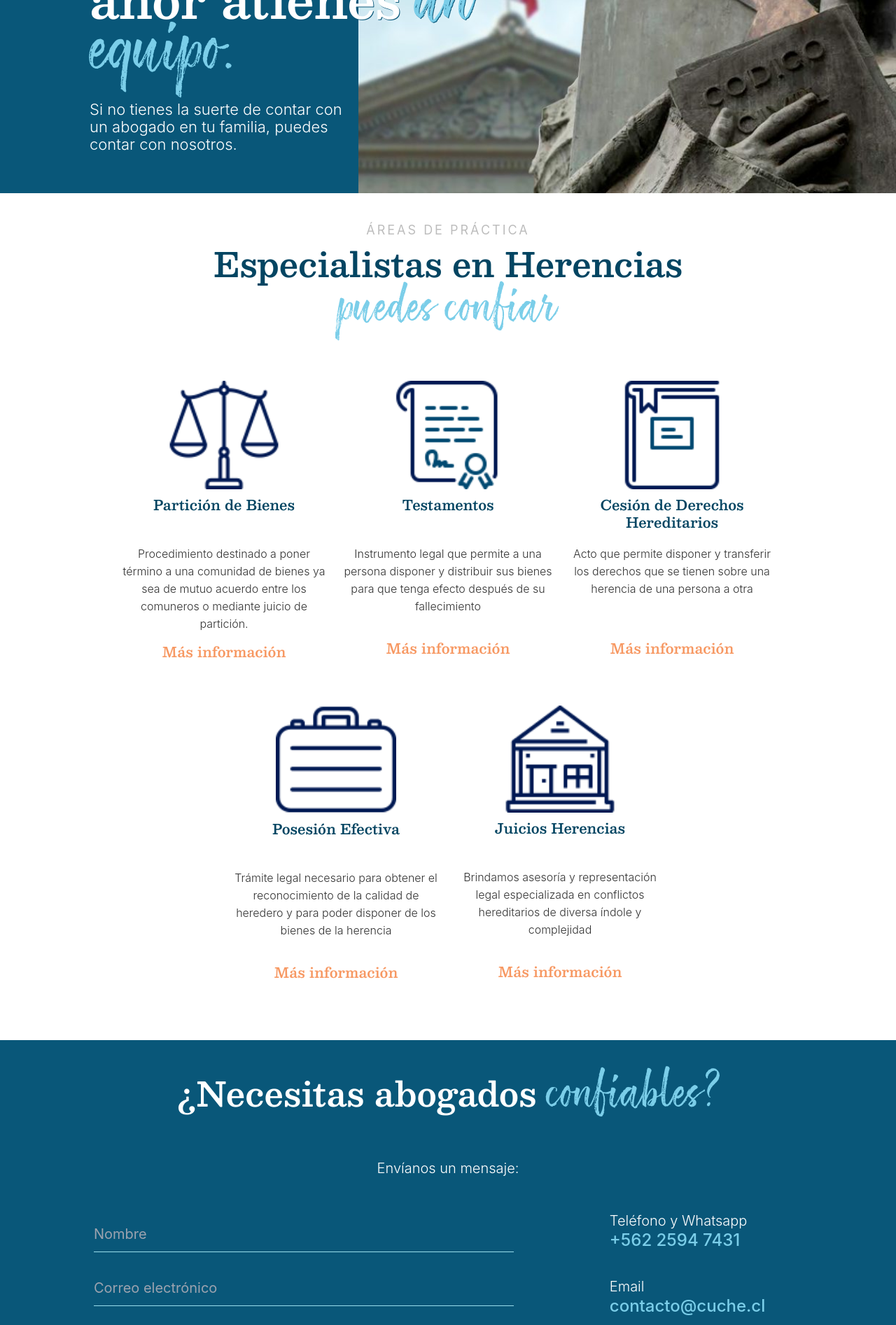
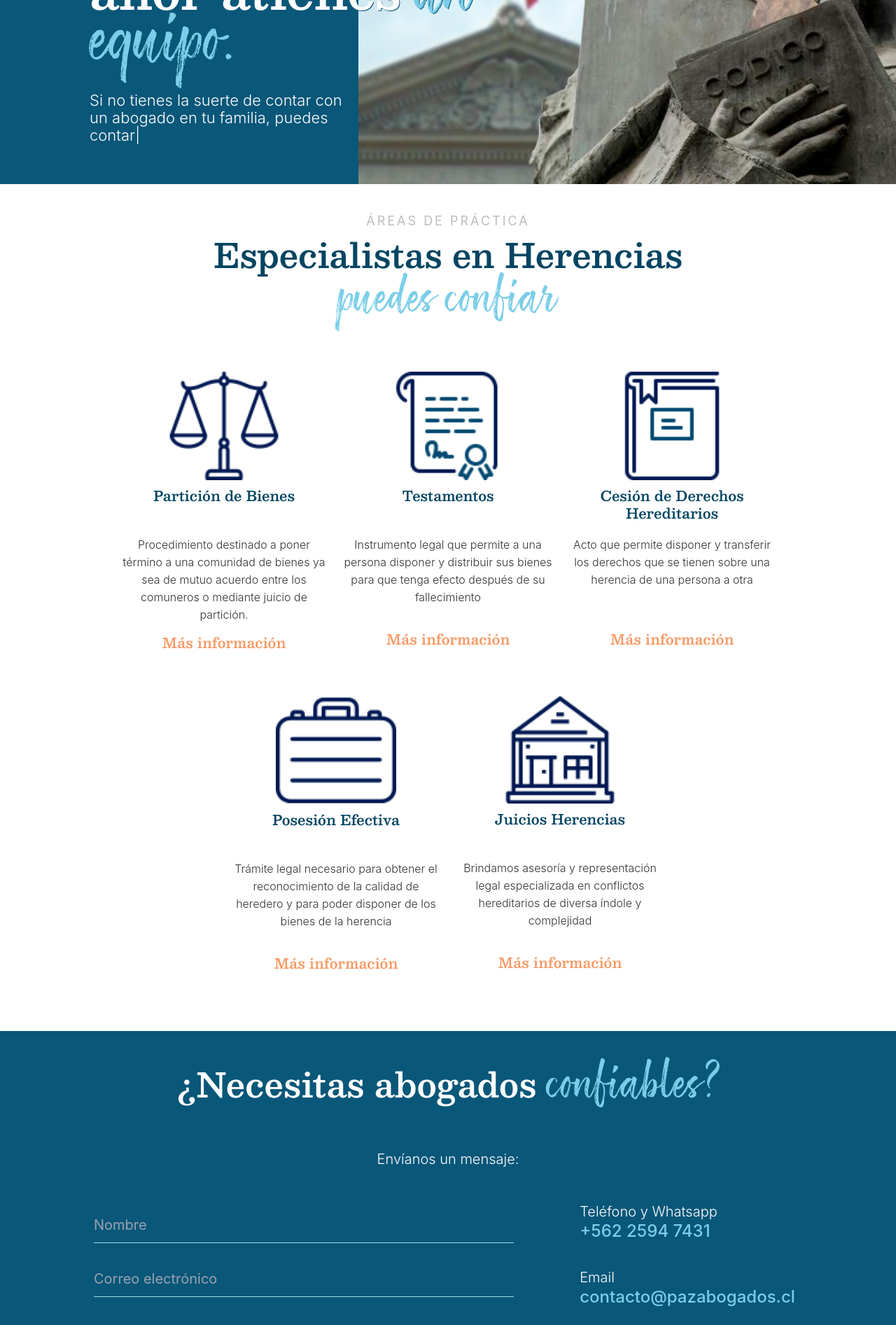
Before and after one commit to jamesJong99/pazabogados, a Next.js app: page / in a window 1280 px wide. Shown: the part 320-2213 px from the top of the page at 70% size. Built offline with nearby package versions, Linux system fonts and the light colour scheme.

Commit message:
update meta info

```diff
--- /dev/null
+++ b/app/invite/page.tsx
@@ -0,0 +1,9 @@
+const About = () => {
+    return (
+        <div>
+            hey
+        </div>
+    )
+}
+
+export default About;
--- a/app/layout.tsx
+++ b/app/layout.tsx
@@ -7,9 +7,9 @@ import Script from 'next/script'
 const outfit = Outfit({ subsets: ["latin"] });
 
 export const metadata: Metadata = {
-  title: "Hook Creatives",
-  description: "Hook Creatives is a advertis page for buisness and ecommerce applications",
-  keywords: 'Hook Creatives'
+  title: "pazabogados",
+  description: "pazabogados is a laywer page for life applications",
+  keywords: 'pazabogados'
 };
 
 export default function RootLayout({
--- a/components/Header/index.tsx
+++ b/components/Header/index.tsx
@@ -23,7 +23,7 @@ const Navbar = () => {
         {navItems.map(item => (
           <li
             key={item.id}
-            className='p-4 hover:bg-[#00df9a] rounded-xl m-2 cursor-pointer duration-300 hover:text-black'
+            className='text-[0.8rem] py-2 px-5 hover:bg-white rounded-full m-2 cursor-pointer duration-300 hover:text-black'
           >
             {item.text}
           </li>
--- a/components/Header/logo.tsx
+++ b/components/Header/logo.tsx
@@ -1,9 +1,11 @@
 "use client";
 import Image from "next/image";
+import Link from "next/link";
 
 export const Logo = () => {
   return (
     <div>
+      <a href="#">
         <Image
           src="/images/logos/logo.png"
           className="h-[72px] w-auto"
@@ -12,6 +14,7 @@ export const Logo = () => {
           alt="logo"
           priority
         />
+      </a>
     </div>
   );
 };
--- a/components/homePageSections/BannerSection.tsx
+++ b/components/homePageSections/BannerSection.tsx
@@ -17,9 +17,16 @@ const BannerSection = () => {
         ¿Ningún abogado en la familia? ahor atienes{" "}
         <span className="celeste">un equipo.</span>{" "}
       </p>
-      <p className="bajada">
-        Si no tienes la suerte de contar con un abogado en tu familia, puedes
-        contar con nosotros.
+      <p className="bajada min-h-[70px]">
+        <TypeAnimation sequence={[
+            'Si no tienes la suerte de contar con un abogado en tu familia, puedes contar con nosotros.',
+            1000,
+            ' Si no tienes la suerte de contar con un abogado en tu familia, puedes contar con nosotros.',
+            1000
+        ]}
+        wrapper='span'
+        speed={50}
+        repeat={Infinity}></TypeAnimation>
       </p>
     </section>
   </header>
--- a/components/homePageSections/CarouselSection.tsx
+++ b/components/homePageSections/CarouselSection.tsx
@@ -1,3 +1,4 @@
+import Link from "next/link";
 import { inviteList } from "@/lib/homePageData";
 export const CarouselSection = () => (
   <section className="servicios">
@@ -9,7 +10,9 @@ export const CarouselSection = () => (
     <div className="full-width lista-servicios">
       {inviteList.map((item, index) => (
         <div key={index} className="servicio in-view" data-aos="fade-up">
-          <a href={item.link}>
+          <Link href={{pathname: '/InvitePage',
+              // query: {id: index},
+              }} >
             <img
               className="m-auto"
               src={item.image}
@@ -22,7 +25,7 @@ export const CarouselSection = () => (
               {item.content}
             </p>
             <p>Más información</p>
-          </a>
+          </Link>
         </div>
       ))}
     </div>
--- a/components/homePageSections/ProductionSection.tsx
+++ b/components/homePageSections/ProductionSection.tsx
@@ -1,6 +1,7 @@
+import Link from "next/link";
 export const ProductionSection = () => (
   <section className="contacto fondo-azul" id="contacto" data-aos="fade-up"
-  data-aos-anchor-placement="top-bottom">
+    data-aos-anchor-placement="top-bottom">
     <h3 className="fh1 fadeup in-view" data-aos="fade-up">
       ¿Necesitas abogados <span className="celeste">confiables?</span>
     </h3>
@@ -47,9 +48,9 @@ export const ProductionSection = () => (
       <p>
         Email <br />{" "}
         <span className="celeste">
-          <a href="contacto@pazabogados.cl" target="_blank">
-            contacto@cuche.cl
-          </a>
+          <Link href="contacto@pazabogados.cl" target="_blank">
+            contacto@pazabogados.cl
+          </Link>
         </span>{" "}
       </p>
     </div>
--- a/lib/homePageData.js
+++ b/lib/homePageData.js
@@ -10,7 +10,7 @@ export const inviteList = [
         content: 'Procedimiento destinado a poner término a una comunidad de bienes ya sea de mutuo acuerdo entre los comuneros o mediante juicio de partición.',
         image: '/images/icon-n-7.png',
         link: '#',
-        alt: "Partición"
+        alt: "Partición",
     },
     {
         title: 'Testamentos',
--- /dev/null
+++ b/pages/InvitePage.tsx
@@ -0,0 +1,5 @@
+const InvitePage = () => {
+    return(
+        <div>hey</div>
+    )
+}
```
Also changed, not shown: avatar15_192_192.jpg (added). Lines whose indentation alone changed are shown as unchanged.
